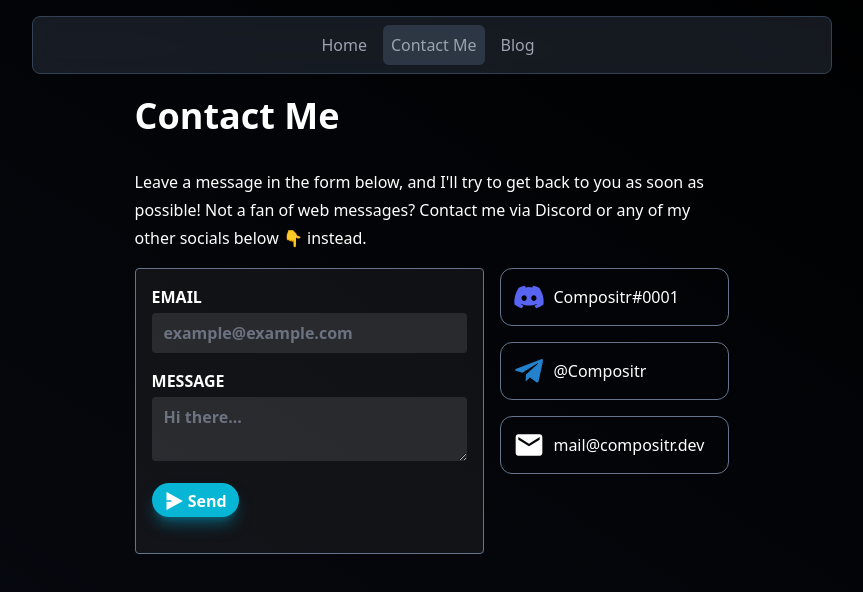
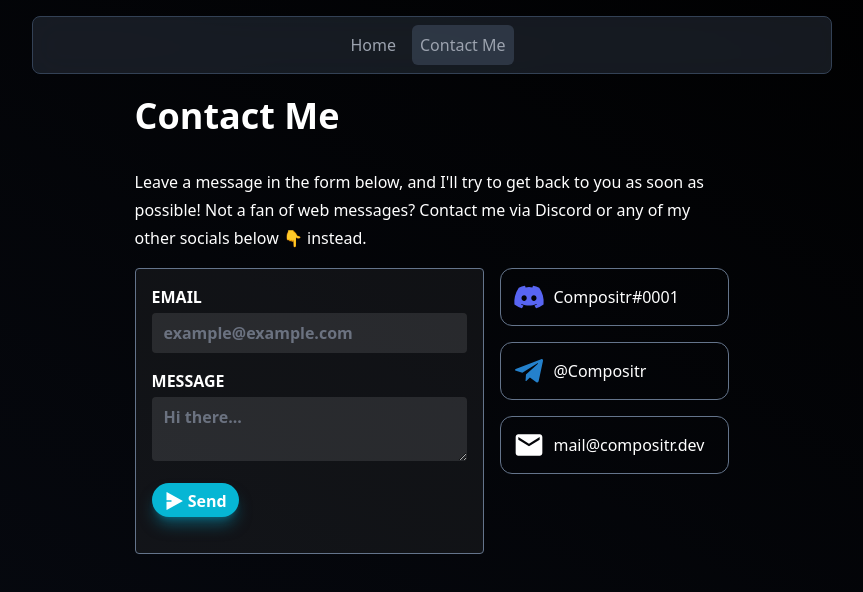
Before and after one commit to Maplerxyz/compositr.dev, a Next.js app: page /contact in a window 1280 px wide. Shown: the top 592 px of the page, without its empty margins (208-1071 px from the left). Built offline with nearby package versions, Linux system fonts and the light colour scheme.

Commit message:
fix(common): remove blog link
Signed-off-by: Jim (Compositr) <jimke2000@gmail.com>

```diff
--- a/src/common/components/core/Nav/NavBar.tsx
+++ b/src/common/components/core/Nav/NavBar.tsx
@@ -6,7 +6,7 @@ export default function NavBar() {
       <div className="">
         <NavBarButton href="/">Home</NavBarButton>
         <NavBarButton href="/contact">Contact Me</NavBarButton>
-        <NavBarButton href="https://blog.compositr.dev">Blog</NavBarButton>
+        {/* <NavBarButton href="https://blog.compositr.dev">Blog</NavBarButton> */}
       </div>
     </nav>
   );
```
